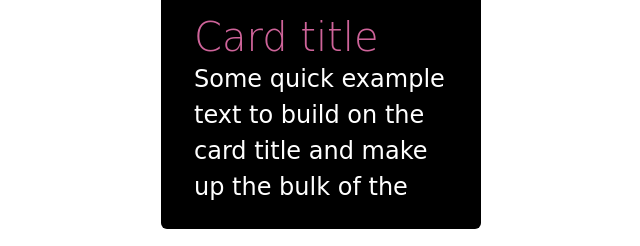
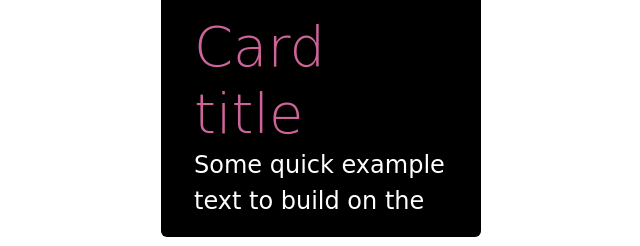
Before and after one commit to LuisGutWo/sass-desafio, a website: page index.html in a window 1280 px wide. Shown: the part 273-519 px from the top of the page, without its empty margins (249-889 px from the left). Drawn offline with Linux system fonts and the light colour scheme; a web font is replaced by a local one.

Commit message:
feat @extend and final review

```diff
--- a/index.html
+++ b/index.html
@@ -14,7 +14,7 @@
         <div class="card">
             <img src="assets/img/sass-logo-3.svg.png" class="card-img-top w-80 rounded mx-auto d-block p-3" alt="...">
             <div class="card-body pb-0">
-                <h5 class="card-title text-new_color display-6">Card title</h5>
+                <h5 class="card-title text-new_color display-4">Card title</h5>
                 <p class="card-text text-white text-wrap">Some quick example text to build on the card title
                     and
                     make up
--- a/sass/main.scss
+++ b/sass/main.scss
@@ -1,25 +1,31 @@
+@import url('https://fonts.googleapis.com/css2?family=Qwigley&display=swap'
+);
+$font-family-base: 'Qwigley', cursive;
 $new_color: #cf649a;
 $theme-colors: (
     "new_color": $new_color,
     ) !default;
 
 
-@import url('https://fonts.googleapis.com/css2?family=Qwigley&display=swap'
-);
-$font-family-base: 'Qwigley', cursive;
+@import "../node_modules/bootstrap/scss/bootstrap";
 
 
-
-@import "../node_modules/bootstrap/scss/bootstrap";
-
-.container {
+// @extend flex-container
+.flex-container {
     display: flex;
     justify-content: center;
+    align-items: center;
+}
+
+// main container
+.container {
+    @extend .flex-container;
     margin: 30px 0px;
 
+    // cards
     .card {
         width: 20rem;
-        height: 29.5rem;
+        height: 30rem;
         padding: 1rem;
         background-color: $black;
 
@@ -31,22 +37,18 @@ $font-family-base: 'Qwigley', cursive;
             }
 
             p {
+                @extend .flex-container;
                 font-size: 1.5rem;
                 margin-bottom: 8px;
-                display: flex;
-                justify-content: space-evenly;
-                align-items: center;
                 text-align: start;
                 align-content: space-around;
             }
 
             a {
+                @extend .flex-container;
                 font-size: 1.5rem;
                 width: 125px;
                 height: 40px;
-                display: flex;
-                justify-content: center;
-                align-items: center;
             }
 
         }
```
Also changed, not shown: css/main.css, 1 other file.
